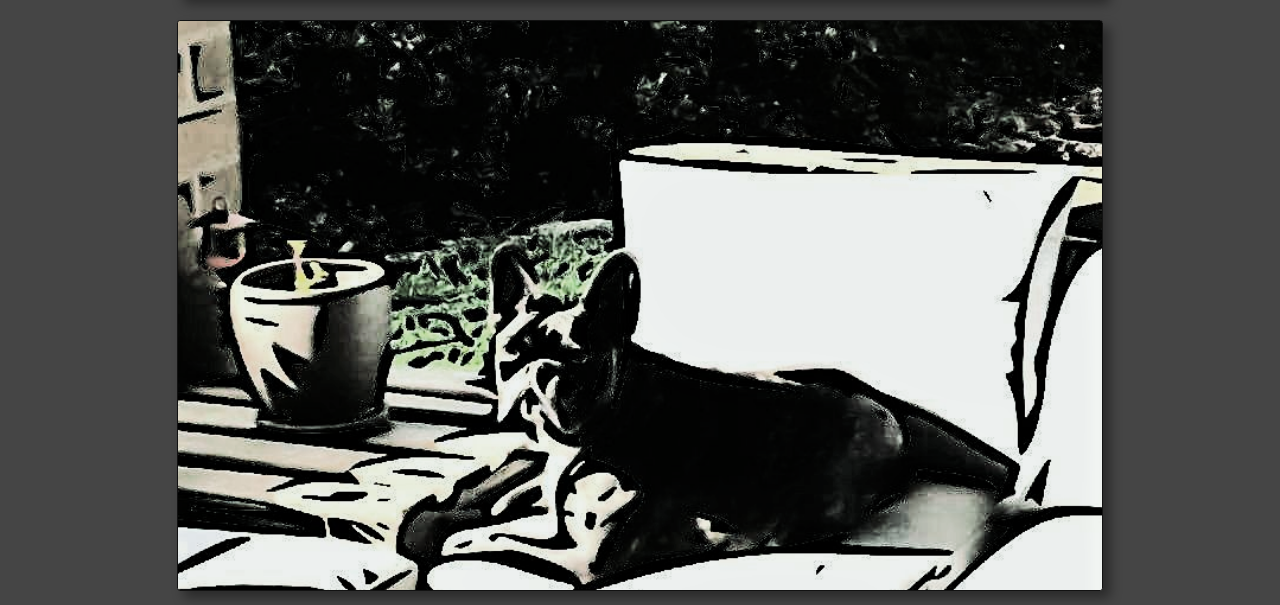
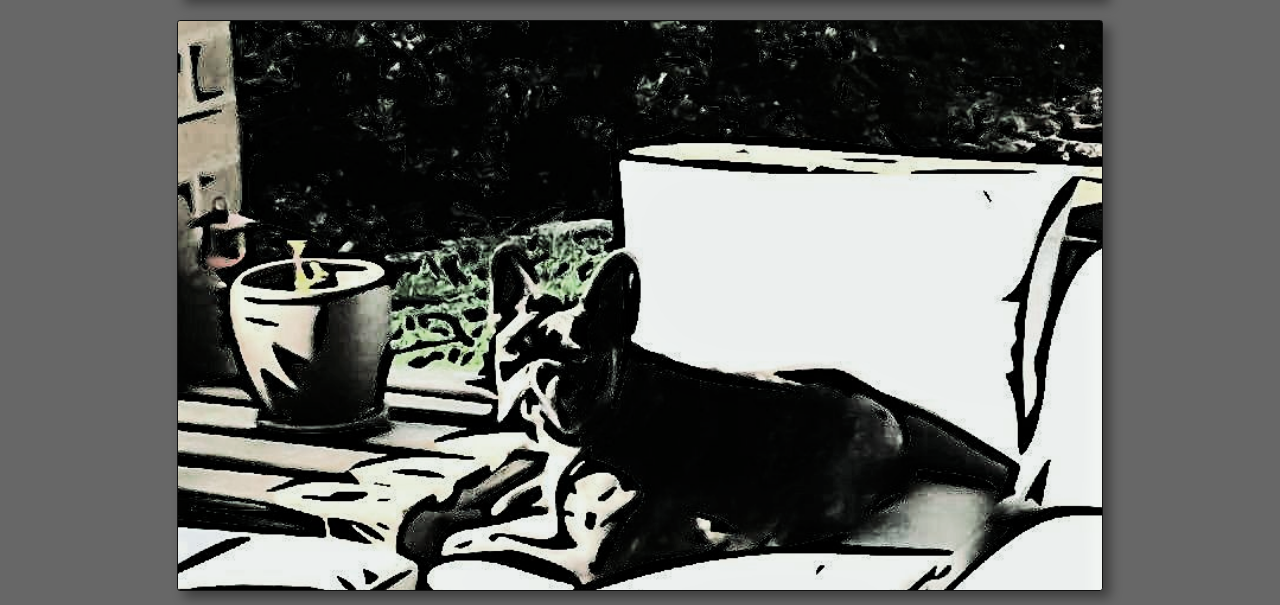
Before and after one commit to Code4Three/our-house, a Gatsby site: page / in a window 1280 px wide. Shown: the part 195-800 px from the top of the page. Built offline with nearby package versions, Linux system fonts and the light colour scheme; Gatsby itself is replaced by a stand-in of ours.

Commit message:
changed bg med-grey from #454545 to #676767

```diff
--- a/src/components/layout.css
+++ b/src/components/layout.css
@@ -2,7 +2,7 @@
   --green: #0d646a;
   --light-light-grey: #feffff;
   --light-grey: #dfdfdf;
-  --med-grey: #454545;
+  --med-grey: #676767;
   --dark-grey: #131313;
 
   --shadow: rgba(0, 0, 0, 0.4);
```
